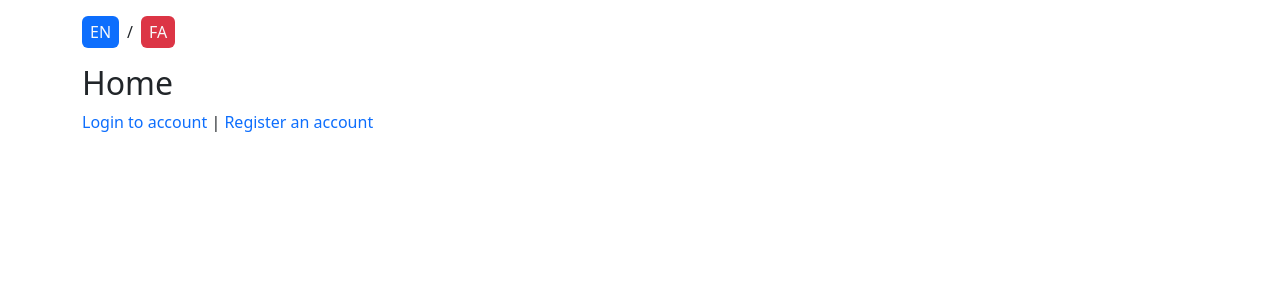
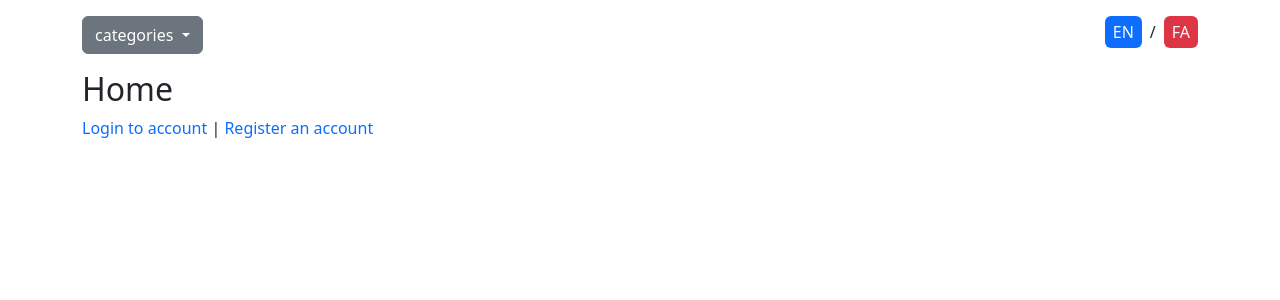
Before and after one commit to mohammadrezaGh80/mix_shop_website, a Django app: page / in a window 1280 px wide. Shown: the top 300 px of the page. Run offline with Django 4.2, Linux system fonts and the light colour scheme; data that the repository does not hold is empty; parts of the project's set-up code (start-up, migrations or seed data) failed here and were passed over; some libraries are stand-ins or nearby versions.

Commit message:
create context_processors for categories and dynamic categories

```diff
--- a/config/settings.py
+++ b/config/settings.py
@@ -82,6 +82,7 @@ TEMPLATES = [
                 'django.template.context_processors.request',
                 'django.contrib.auth.context_processors.auth',
                 'django.contrib.messages.context_processors.messages',
+                'products.context_processors.categories',
             ],
         },
     },
--- /dev/null
+++ b/products/context_processors.py
@@ -0,0 +1,5 @@
+from .models import Category
+
+
+def categories(request):
+    return {"categories": Category.objects.all()}
--- /dev/null
+++ b/products/templates/products/categories.html
@@ -0,0 +1,20 @@
+{% load i18n %}
+
+<div class="btn-group">
+    <button class="btn btn-secondary dropdown-toggle" type="button" data-bs-toggle="dropdown"
+            data-bs-auto-close="outside" aria-expanded="false">
+        {% trans "categories" %}
+    </button>
+    <ul class="dropdown-menu">
+        {% for category in categories %}
+            {% if not category.parent %}
+                <li>
+                    <a class="dropdown-item" href="#">{% trans category.category_name %} {% if category.sub_categories.all %}&raquo{% endif %}</a>
+                {% if category.sub_categories.all %}
+                    {% include "products/sub_categories.html" with category=category %}
+                {% endif %}
+                </li>
+            {% endif %}
+        {% endfor %}
+    </ul>
+</div>
--- a/requirements.txt
+++ b/requirements.txt
@@ -14,6 +14,7 @@ marshmallow==3.19.0
 packaging==23.0
 Pillow==9.5.0
 polib==1.2.0
+psycopg2==2.9.6
 psycopg2-binary==2.9.5
 python-dateutil==2.8.2
 python-dotenv==1.0.0
--- a/templates/_base.html
+++ b/templates/_base.html
@@ -18,13 +18,60 @@
               crossorigin="anonymous">
     {% endif %}
     <title>{% block page_title %}{% endblock page_title %}</title>
+    <style>
+        {% if LANGUAGE_CODE == "en" %}
+            .dropdown-menu li {
+                position: relative;
+            }
+
+            .dropdown-menu .dropdown-submenu {
+                display: none;
+                position: absolute;
+                left: 100%;
+                top: -7px;
+            }
+
+            .dropdown-menu .dropdown-submenu-left {
+                right: 100%;
+                left: auto;
+            }
+
+            .dropdown-menu > li:hover > .dropdown-submenu {
+                display: block;
+            }
+            {% else %}
+            .dropdown-menu li {
+                position: relative;
+            }
+
+            .dropdown-menu .dropdown-submenu {
+                display: none;
+                position: absolute;
+                right: 100%;
+                top: -7px;
+            }
+
+            .dropdown-menu .dropdown-submenu-left {
+                left: 100%;
+                right: auto;
+            }
+
+            .dropdown-menu > li:hover > .dropdown-submenu {
+                display: block;
+            }
+        {% endif %}
+    </style>
 </head>
 <body>
 
-    <div>
-        <div class="container">
-            <div class="row">
-                <div class="d-flex align-items-center my-3">
+<div class="my-3">
+    <div class="container">
+        <div class="row">
+            <div class="col-6">
+                {% include "products/categories.html" %}
+            </div>
+            <div class="col-6">
+                <div class="d-flex align-items-center justify-content-end">
                     <a class="text-decoration-none bg-primary text-light px-2 py-1 rounded"
                        href="{% url 'pages:change_language' %}?lang=en&next_page={{ request.path }}">{% trans 'EN' %}</a>
                     <span class="mx-2">/</span>
@@ -34,6 +81,7 @@
             </div>
         </div>
     </div>
+</div>
 
 {% block page_content %}
 {% endblock page_content %}
```
Also changed, not shown: products/admin.py (+2 -7 lines), products/models.py (+7 -18 lines), products/templates/products/sub_categories.html (added, +12 -0 lines), accounts/locale/fa/LC_MESSAGES/django.po, products/locale/fa/LC_MESSAGES/django.po, products/migrations/0005_alter_category_options_category_parent_and_more.py (added), 2 other files.
